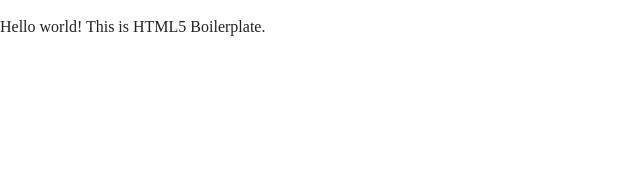
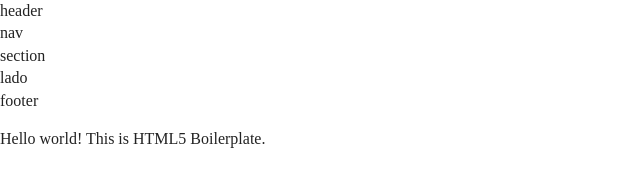
Before and after one commit to enriqueboni80/projeto-frontend, a plain HTML site: page index.html in a window 1280 px wide. Shown: the whole page, without its empty margins (0-640 px from the left). Drawn offline with nearby package versions, Linux system fonts and the light colour scheme.

Commit message:
Includes a semantic initial structure

```diff
--- a/index.html
+++ b/index.html
@@ -3,7 +3,7 @@
 
 <head>
   <meta charset="utf-8">
-  <title></title>
+  <title>Projeto Front-end</title>
   <meta name="description" content="">
   <meta name="viewport" content="width=device-width, initial-scale=1">
 
@@ -18,6 +18,26 @@
 </head>
 
 <body>
+
+  <header>
+    header
+    <nav>nav</nav>
+  </header>
+
+  <main>
+    <section>
+      section
+    </section>
+  </main>
+
+  <aside>
+    lado
+  </aside>
+
+  <footer>
+    footer
+  </footer>
+
   <!--[if IE]>
     <p class="browserupgrade">You are using an <strong>outdated</strong> browser. Please <a href="https://browsehappy.com/">upgrade your browser</a> to improve your experience and security.</p>
   <![endif]-->
@@ -25,7 +45,8 @@
   <!-- Add your site or application content here -->
   <p>Hello world! This is HTML5 Boilerplate.</p>
   <script src="js/vendor/modernizr-3.7.1.min.js"></script>
-  <script src="https://code.jquery.com/jquery-3.4.1.min.js" integrity="sha256-CSXorXvZcTkaix6Yvo6HppcZGetbYMGWSFlBw8HfCJo=" crossorigin="anonymous"></script>
+  <script src="https://code.jquery.com/jquery-3.4.1.min.js"
+    integrity="sha256-CSXorXvZcTkaix6Yvo6HppcZGetbYMGWSFlBw8HfCJo=" crossorigin="anonymous"></script>
   <script>window.jQuery || document.write('<script src="js/vendor/jquery-3.4.1.min.js"><\/script>')</script>
   <script src="js/plugins.js"></script>
   <script src="js/main.js"></script>
@@ -33,7 +54,7 @@
   <!-- Google Analytics: change UA-XXXXX-Y to be your site's ID. -->
   <script>
     window.ga = function () { ga.q.push(arguments) }; ga.q = []; ga.l = +new Date;
-    ga('create', 'UA-XXXXX-Y', 'auto'); ga('set','transport','beacon'); ga('send', 'pageview')
+    ga('create', 'UA-XXXXX-Y', 'auto'); ga('set', 'transport', 'beacon'); ga('send', 'pageview')
   </script>
   <script src="https://www.google-analytics.com/analytics.js" async></script>
 </body>
```
